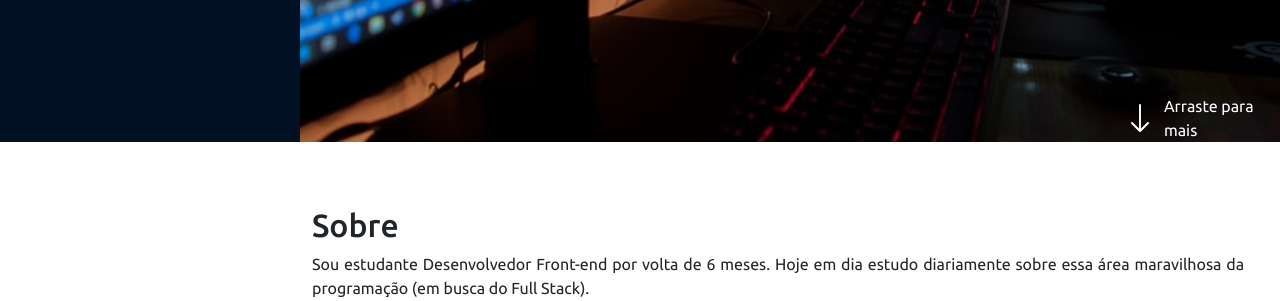
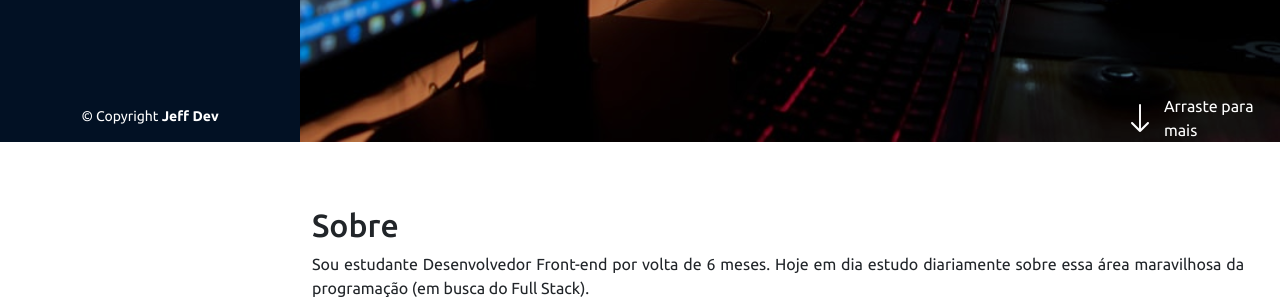
Before and after one commit to oficialjeffs/Portif-lio-MVC, a Flask app: page / in a window 1280 px wide. Shown: the part 658-959 px from the top of the page. Run offline with Flask 2, Linux system fonts and the light colour scheme; some libraries are stand-ins or nearby versions.

Commit message:
footer and config deploy

```diff
--- a/Templates/index.html
+++ b/Templates/index.html
@@ -658,7 +658,13 @@
     </main>
 
 
-
+    <footer id="footer">
+        <div class="container">
+            <div class="text-center">
+                &copy; Copyright <strong>Jeff Dev</strong>
+            </div>
+        </div>
+    </footer>
 
 
     <script src="../static/bootstrap/js/bootstrap.bundle.min.js"></script>
--- a/static/style.css
+++ b/static/style.css
@@ -398,12 +398,37 @@ i.menu-mobile{ /*Menu Responsivo*/
 }
 
 #btn-enviar-loader{
+
     display: none;
 }
 
 #alerta {
+
     position: fixed;
     z-index: 10;
     top: 30px;
     right: 30px;
 }
+
+#footer{
+
+    padding: 15px;
+    color: #fff;
+    font-size: 14px;
+    position: fixed;
+    left: 0;
+    bottom: 0;
+    width: 300px;
+    z-index: 9999;
+    background-color: #021124;
+    transition: .3s;
+}
+
+@media (max-width: 1012px) {
+    #footer{
+        position: static;
+        width: auto;
+        padding: 20px 15px;
+
+    }
+}
```
Also changed, not shown: requirements.txt (added, +10 -0 lines), 1 other file.
